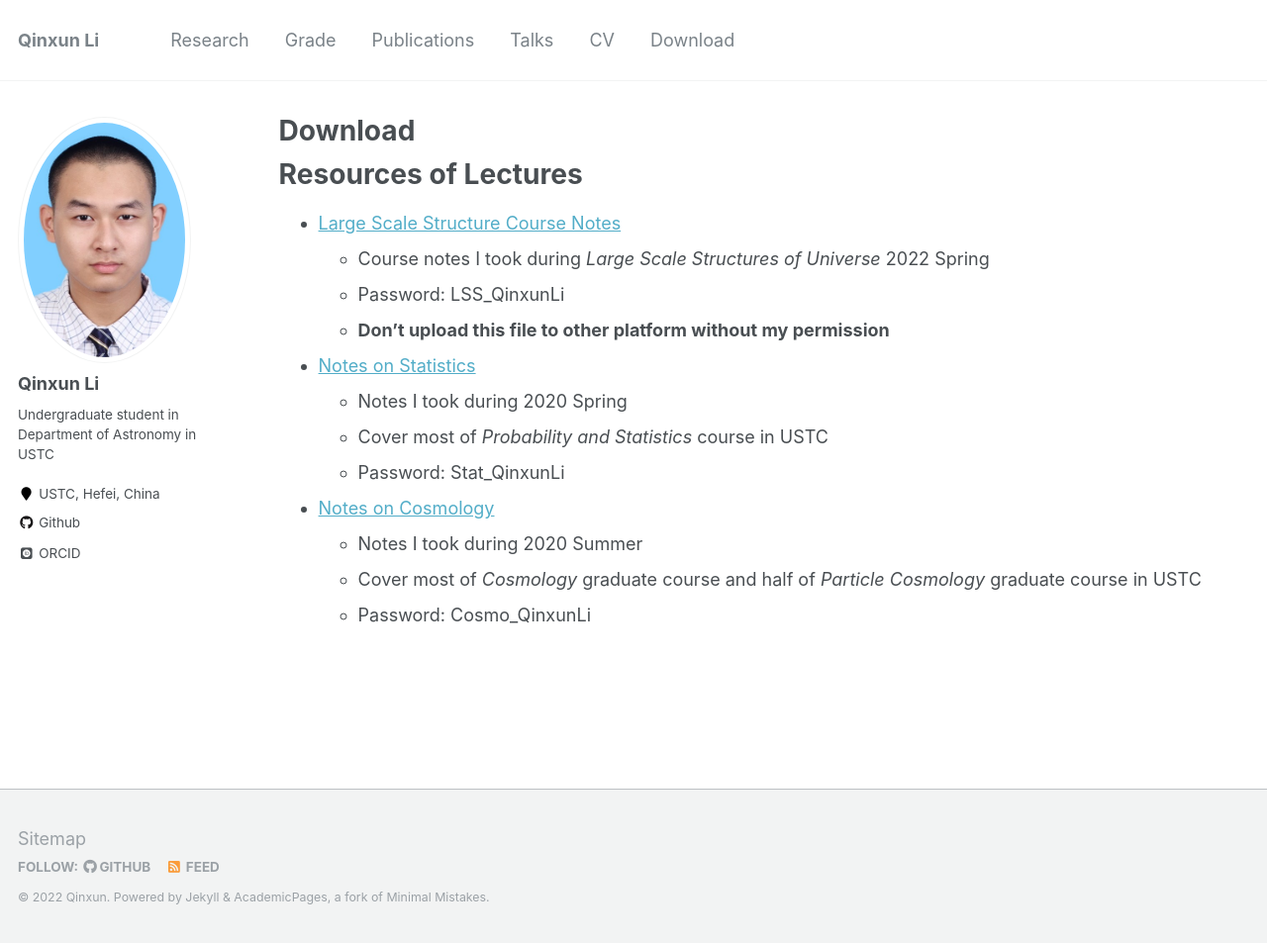
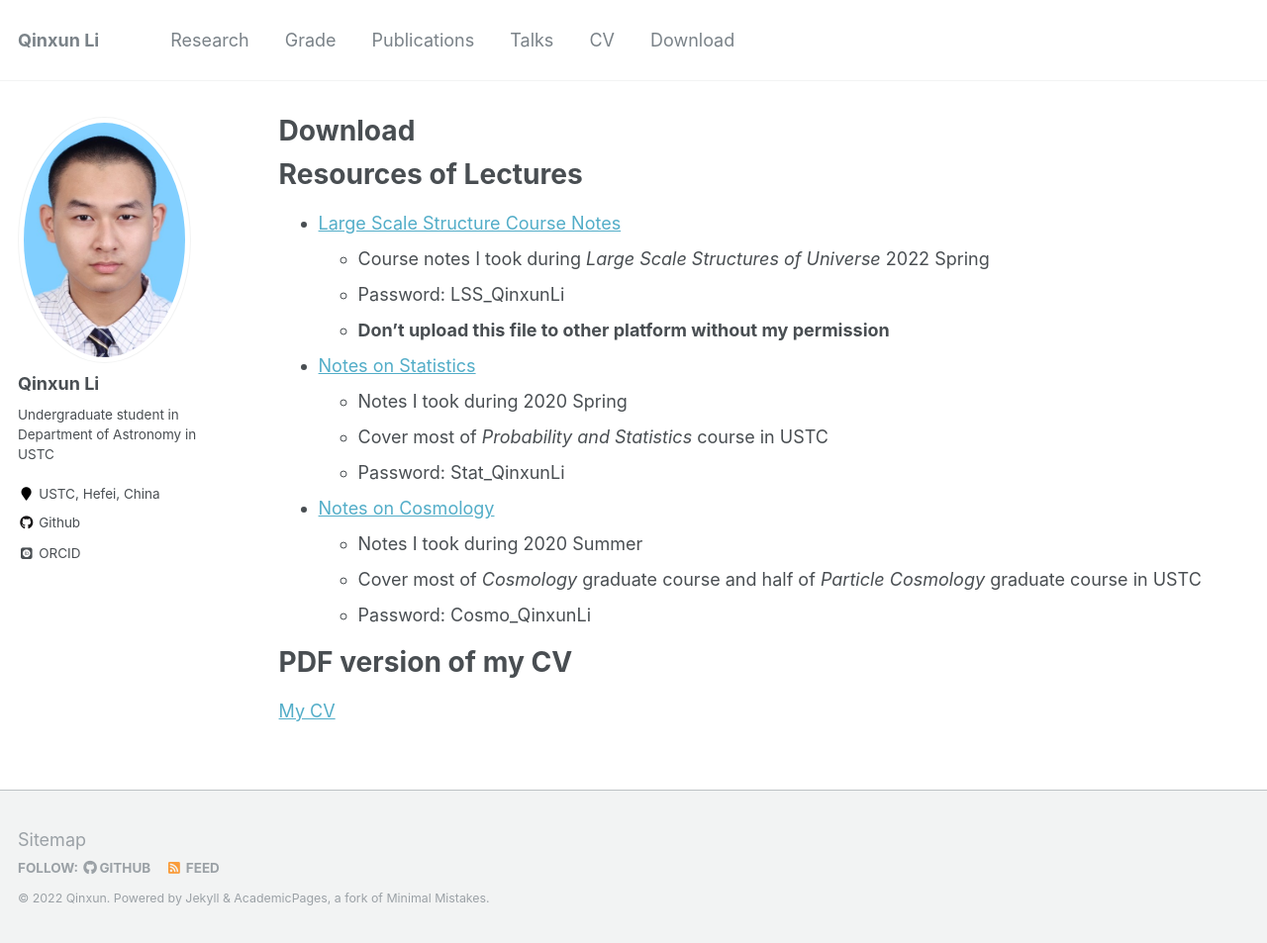
Before and after one commit to qxli2333/qxli2333.github.io, a Jekyll site: the page built from _pages/download.md, in a window 1280 px wide and 953 px high. Shown: the whole window at 99% size. Built offline with Jekyll 4.4.1, drawn with Linux system fonts in a browser that asks for light colours; some web fonts are replaced.

Commit message:
modified:   _pages/download.md

```diff
--- a/_pages/download.md
+++ b/_pages/download.md
@@ -23,3 +23,7 @@ Resources of Lectures
   * Notes I took during 2020 Summer
   * Cover most of *Cosmology* graduate course and half of *Particle Cosmology* graduate course in USTC
   * Password: Cosmo_QinxunLi
+
+PDF version of my CV
+=====
+[My CV](https://qxli2333.github.io/files/Entire_CV.pdf)
```
